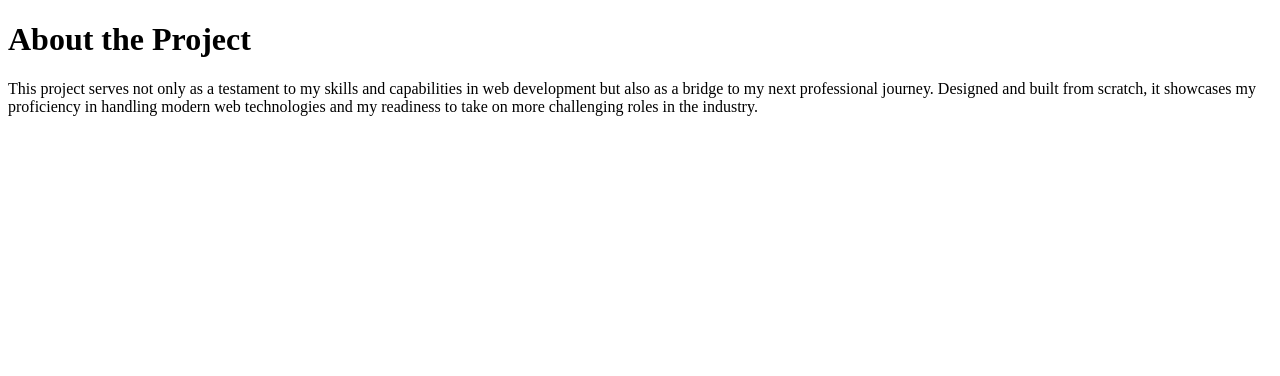
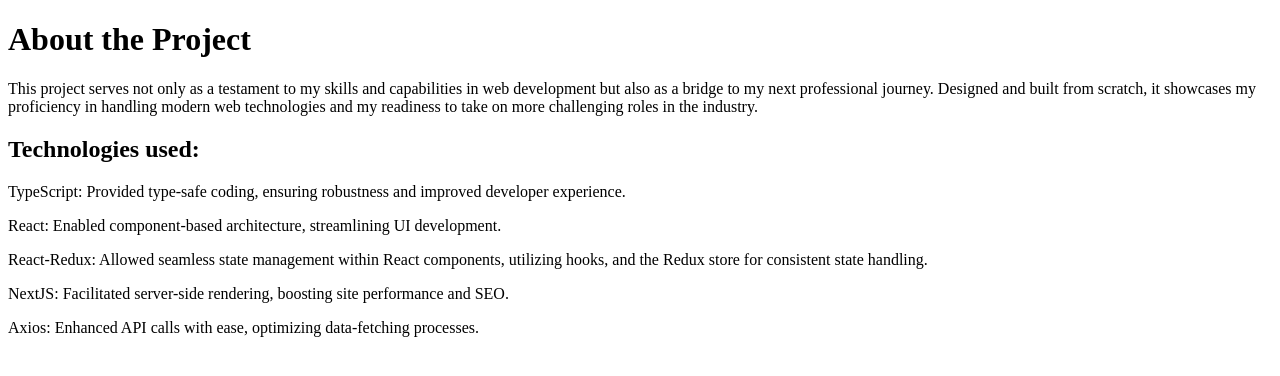
Before and after one commit to chil-t/podcast-player, a Next.js app in the folder app/: page /about in a window 1280 px wide. Shown: the top 376 px of the page. Built offline with nearby package versions, Linux system fonts and the light colour scheme.

Commit message:
feat: Add 'Technologies used' section to About page

```diff
--- a/app/src/pages/about.tsx
+++ b/app/src/pages/about.tsx
@@ -5,6 +5,13 @@
     <p>
       This project serves not only as a testament to my skills and capabilities in web development but also as a bridge to my next professional journey. Designed and built from scratch, it showcases my proficiency in handling modern web technologies and my readiness to take on more challenging roles in the industry.
     </p>
+
+    <h2>Technologies used:</h2>
+    <p>TypeScript: Provided type-safe coding, ensuring robustness and improved developer experience.</p>
+    <p>React: Enabled component-based architecture, streamlining UI development.</p>
+    <p>React-Redux: Allowed seamless state management within React components, utilizing hooks, and the Redux store for consistent state handling.</p>
+    <p>NextJS: Facilitated server-side rendering, boosting site performance and SEO.</p>
+    <p>Axios: Enhanced API calls with ease, optimizing data-fetching processes.</p>
   </>
   )
 }
```
